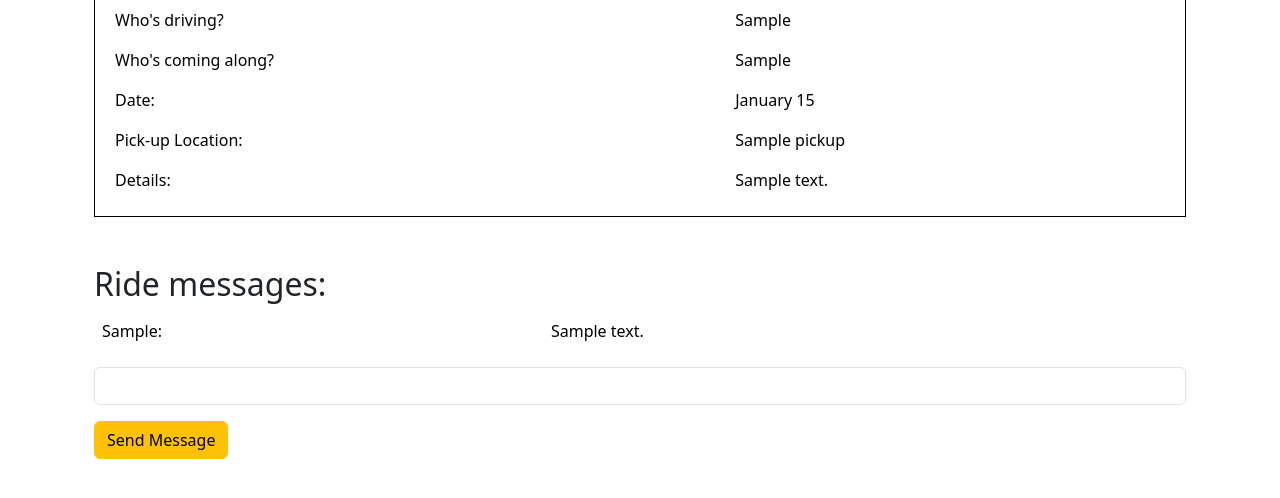
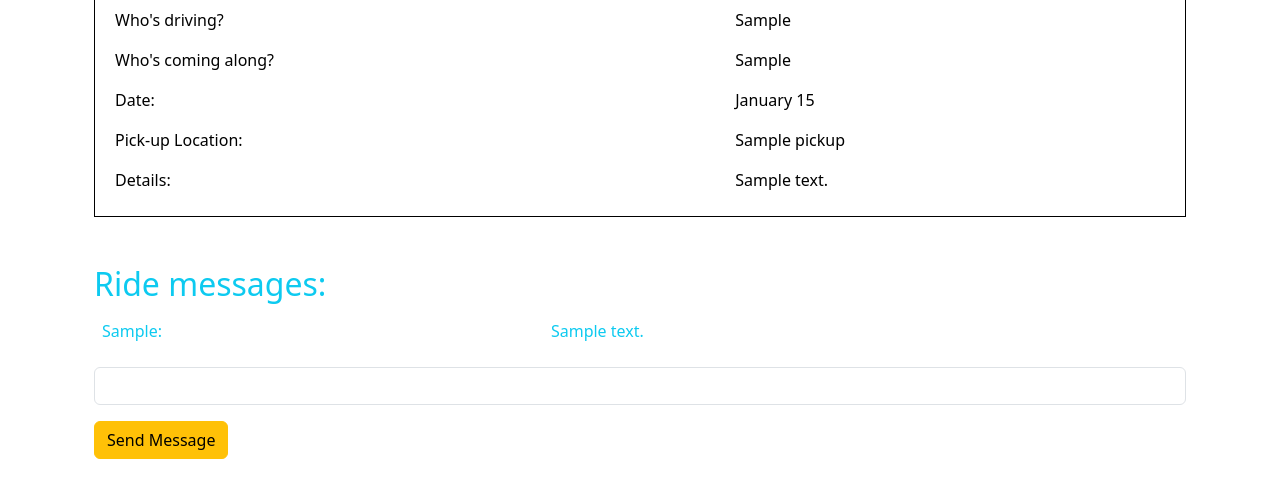
Before and after one commit to jkim2027/rideshare, a Flask app: template flask_app/templates/ride/ride_detail.html in a window 1280 px wide. Shown: the part 223-721 px from the top of the page. Run offline with Flask 2, Linux system fonts and the light colour scheme; the template is opened without the code that fills it: most values are stand-ins (such as "Sample title", 1, 10 or a date in 2020).

Commit message:
update html

```diff
--- a/flask_app/controllers/ride_controller.py
+++ b/flask_app/controllers/ride_controller.py
@@ -36,7 +36,7 @@ def show_one(ride_id):
     data = {'id': session['user_id']}
     user = User.get_by_id(data)
     one_ride = ride.Ride.get_one_ride(ride_id)
-    message = Message.get_message(ride_id)
+    message = Message.get_messages(ride_id)
     return render_template("ride/ride_detail.html", one_ride=one_ride, user=user, all_message=message)
 
 @app.route("/rides/edit/<int:ride_id>")
--- a/flask_app/models/message.py
+++ b/flask_app/models/message.py
@@ -21,11 +21,12 @@ class Message:
         return results
 
     @classmethod
-    def get_message(cls, ride_id):
+    def get_messages(cls, ride_id):
         query = """SELECT * FROM messages
             JOIN rides ON rides.id=messages.ride_id
             JOIN users ON messages.user_id=users.id
-            WHERE rides.id=%(id)s"""
+            WHERE rides.id=%(id)s
+            ORDER BY messages.id"""
         data = {'id': ride_id}
         results = connectToMySQL(cls.DB).query_db(query, data)
         all_messages = []
--- a/flask_app/templates/ride/ride_detail.html
+++ b/flask_app/templates/ride/ride_detail.html
@@ -60,20 +60,24 @@
 </div>
 
 <div class="container mt-5">
-    <h2>Ride messages:</h2>
+    <h2 class="text-info">Ride messages:</h2>
     <div>
         <table class="table table-borderless">
             <tbody>
-                {% for message in all_messages %}
+                {% for message in all_message %}
+                {% if message.user_id == user.id %}
                 <tr>
-                    {% if message.users.id == user.id %}
-                        <td>You:</td>
-                        <td>{{ message.message }}</td>
+                        <td class="text-info">You:</td>
+                        <td class="text-info"> {{ message.message }}</td>
+                        </tr>
                     {% else %}
-                        <td>{{message.user.first_name}}:</td>
-                        <td>{{ message.message }}</td>
+                    <tr>
+                        <td class="text-info">{{message.user.first_name}}:</td>
+                        <td class="text-info">{{ message.message }}</td>
+                    </tr>
+
                     {% endif %}
-                </tr>
+
                 {% endfor %}
             </tbody>
         </table>
```
Also changed, not shown: j.py (deleted).
